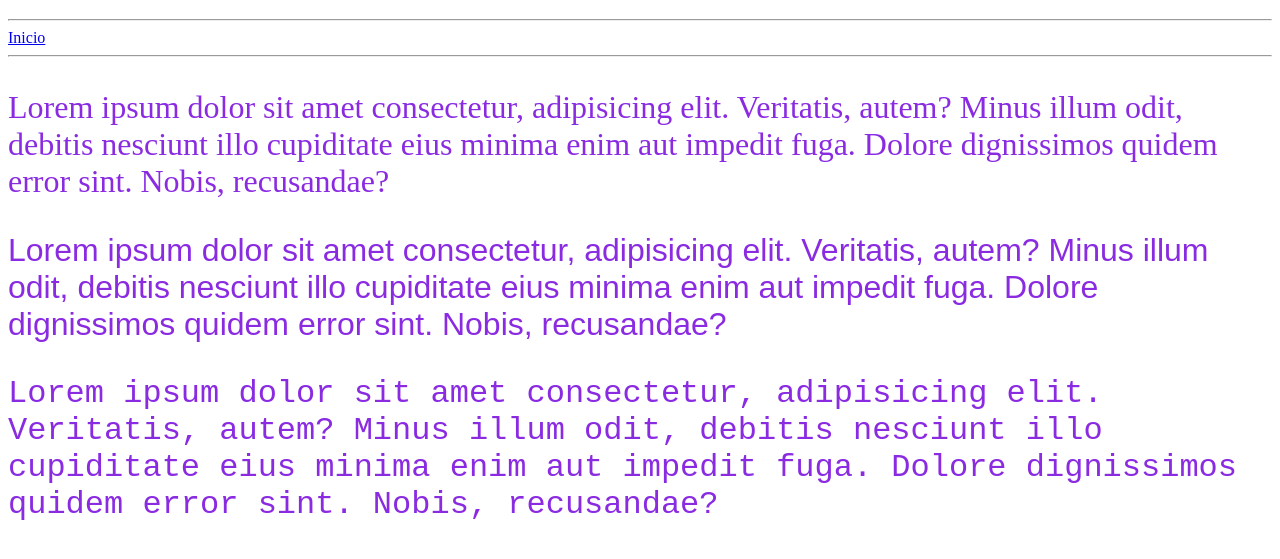
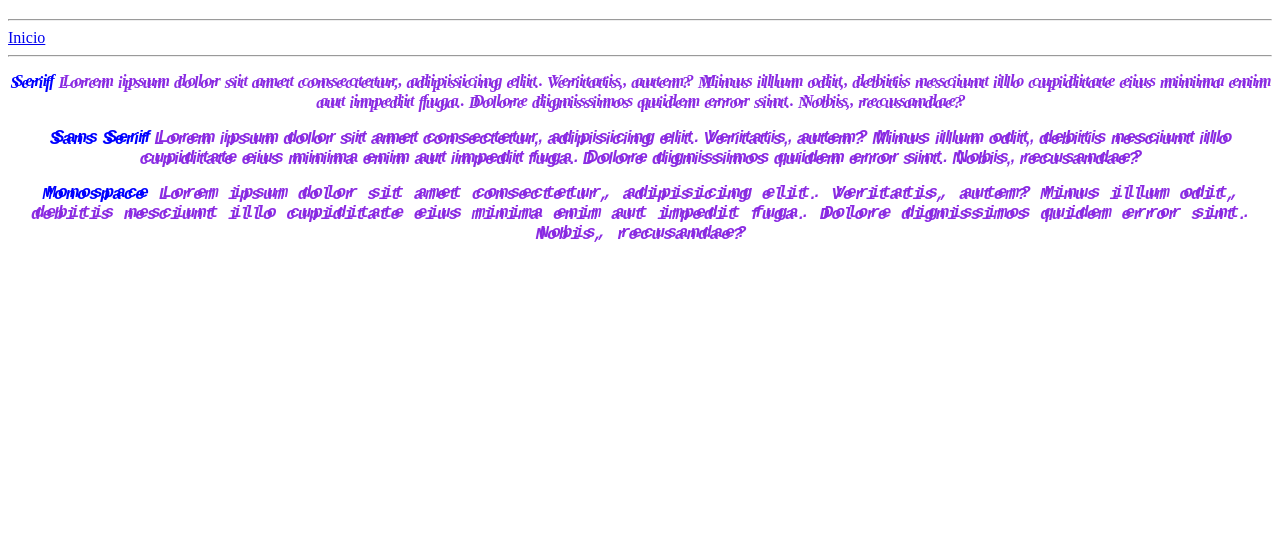
Before and after one commit to YessicaC98/Clases, a plain HTML site: page CSS/intro/tipograficos.html in a window 1280 px wide. Shown: the part 61-620 px from the top of the page. Drawn offline with Linux system fonts and the light colour scheme.

Commit message:
line decorations

```diff
--- a/CSS/intro/tipograficos.css
+++ b/CSS/intro/tipograficos.css
@@ -1,6 +1,12 @@
 .mi-clase {
     color: blueviolet;
-    font-size: 32px;
+    font-size: 16px;
+    font-style: italic;
+    font-weight: 900;
+    letter-spacing: 2px;
+    line-height: 20px;
+    text-align: center;
+    text-shadow: 4px -2px;
 }
 
 .ff-serif {
@@ -14,3 +20,7 @@
 .ff-monospace {
     font-family: monospace;
 }
+
+.color-azul {
+    color: blue;
+}
--- a/CSS/intro/tipograficos.html
+++ b/CSS/intro/tipograficos.html
@@ -15,17 +15,17 @@
     </nav>
     <hr />
     <p class="mi-clase ff-serif">
-        Lorem ipsum dolor sit amet consectetur, adipisicing elit. Veritatis, autem? Minus illum odit, debitis nesciunt illo
+       <span class="color-azul"> Serif</span> Lorem ipsum dolor sit amet consectetur, adipisicing elit. Veritatis, autem? Minus illum odit, debitis nesciunt illo
         cupiditate eius
         minima enim aut impedit fuga. Dolore dignissimos quidem error sint. Nobis, recusandae?
     </p>
     <p class="mi-clase ff-sans-serif">
-        Lorem ipsum dolor sit amet consectetur, adipisicing elit. Veritatis, autem? Minus illum odit, debitis nesciunt illo
+        <span class="color-azul"> Sans Serif</span> Lorem ipsum dolor sit amet consectetur, adipisicing elit. Veritatis, autem? Minus illum odit, debitis nesciunt illo
         cupiditate eius
         minima enim aut impedit fuga. Dolore dignissimos quidem error sint. Nobis, recusandae?
     </p>
     <p class="mi-clase ff-monospace">
-        Lorem ipsum dolor sit amet consectetur, adipisicing elit. Veritatis, autem? Minus illum odit, debitis nesciunt illo
+        <span class="color-azul"> Monospace</span> Lorem ipsum dolor sit amet consectetur, adipisicing elit. Veritatis, autem? Minus illum odit, debitis nesciunt illo
         cupiditate eius
         minima enim aut impedit fuga. Dolore dignissimos quidem error sint. Nobis, recusandae?
     </p>
```
